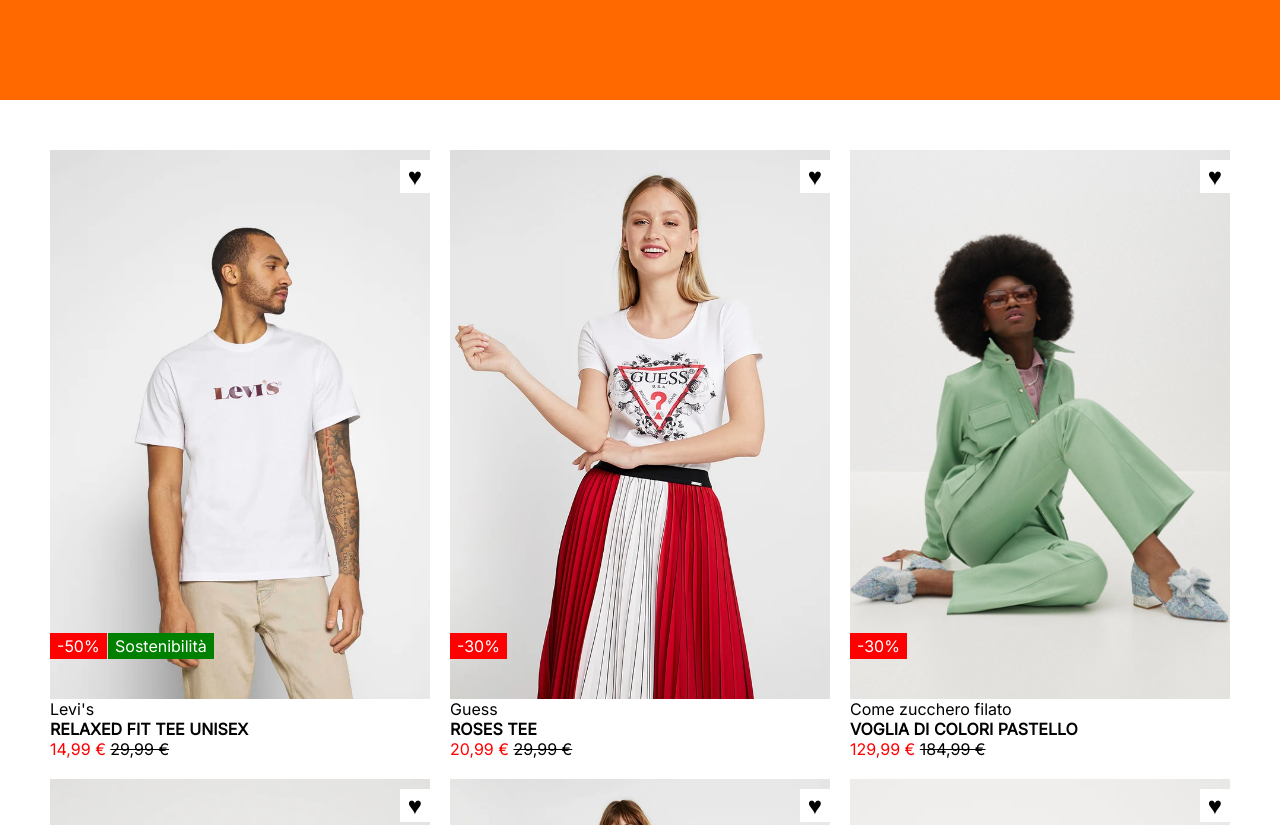
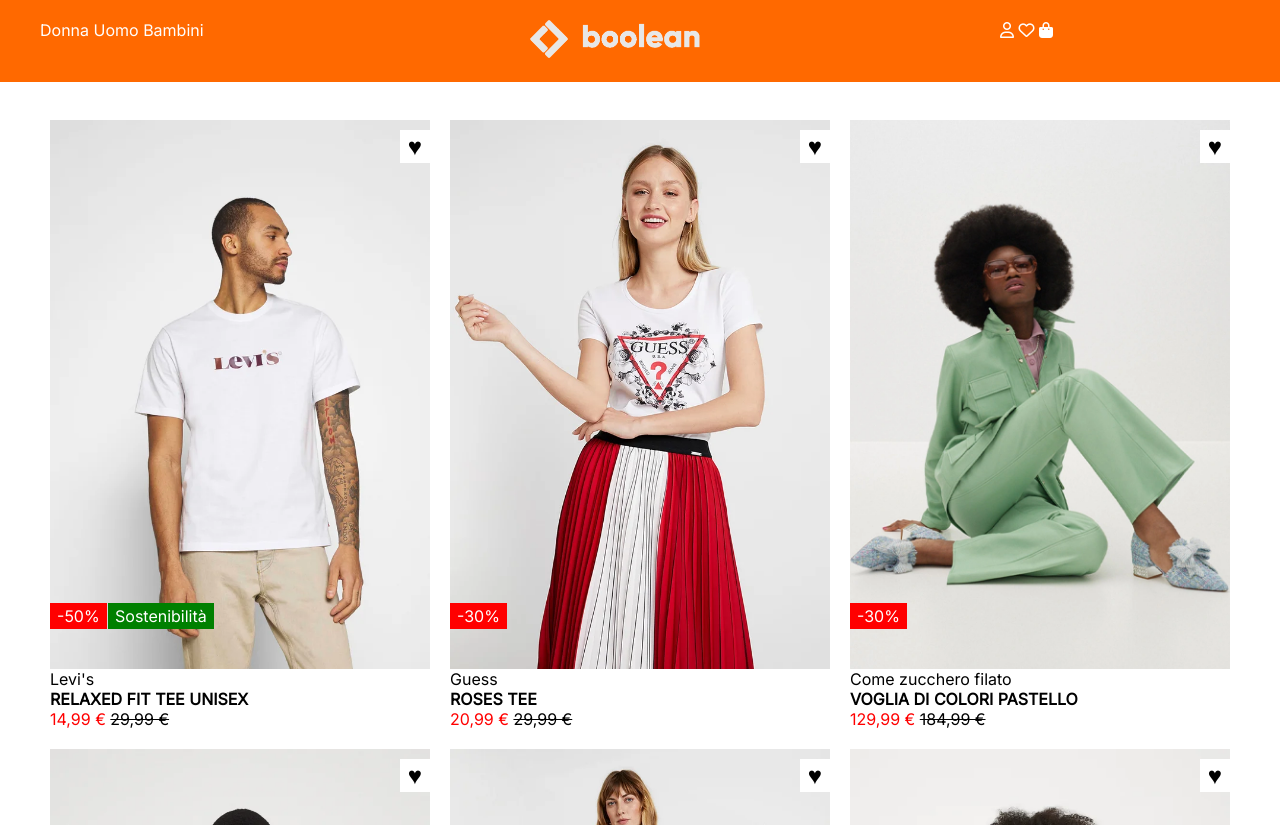
Before and after one commit to igorgaidolfi/html-css-boolando, a plain HTML site: page index.html in a window 1280 px wide. Shown: the top 825 px of the page. Drawn offline with Linux system fonts and the light colour scheme.

Commit message:
[UPDATE] Added header ES. FINITO

```diff
--- a/css/style.css
+++ b/css/style.css
@@ -14,9 +14,6 @@
 .row{
     display: flex;
     width: 100%;
-    flex-wrap: wrap;
-    gap: 20px;
-    justify-content: center;
 }
 .col-33{
     width: calc(100% / 3 - 20px);
@@ -30,11 +27,31 @@
 /* HEADER */
 header{
     background-color: #ff6900;
-    height: 100px;
+    padding-top: 20px;
+    position: fixed;
+    width: 100%;
+    z-index: 1;
+}
+.logo{
+    max-width: 170px;
+    margin-left: 250px;
+    padding-bottom: 20px;
+}
+.col-20{
+    width: calc(100% / 5 );
+}
+.col-60{
+    width: calc(100% / 5 * 3);
 }
 /* MAIN */
 main{
-    padding: 50px 0;
+    padding-top: 120px;
+    margin-bottom: 50px;
+}
+.row-products{
+    flex-wrap: wrap;
+    gap: 20px;
+    justify-content: center;
 }
 img{
     width: 100%;
--- a/index.html
+++ b/index.html
@@ -13,10 +13,24 @@
 
     <body>
         <!-- header container con una riga e tre colonne -->
-        <header>
+        <header class="font-white">
             <div class="container">
                 <div class="row">
-                    <div class="col-100"></div>
+                    <div class="col-20">
+                        <span class="gender">Donna</span>
+                        <span class="gender">Uomo</span>
+                        <span class="gender">Bambini</span>
+                    </div>
+                    <div class="col-60">
+                        <img src="./img/boolean-logo.png" alt="boolean" class="logo">
+                    </div>
+                    <div class="col-20">
+                        <div class="account">
+                            <i class="fa-regular fa-user"></i>
+                            <i class="fa-regular fa-heart"></i>
+                            <i class="fa-solid fa-bag-shopping"></i>
+                        </div>
+                    </div>
                 </div>
             </div>
         </header>
@@ -24,7 +38,7 @@
         <main>
             <!-- container con una riga e sei colonne -->
             <div class="container">
-                <div class="row">
+                <div class="row row-products">
                     <div class="col-33">
                         <div class="product">
                             <img src="./img/1.webp" alt="levi's tee" class="img show">
```
